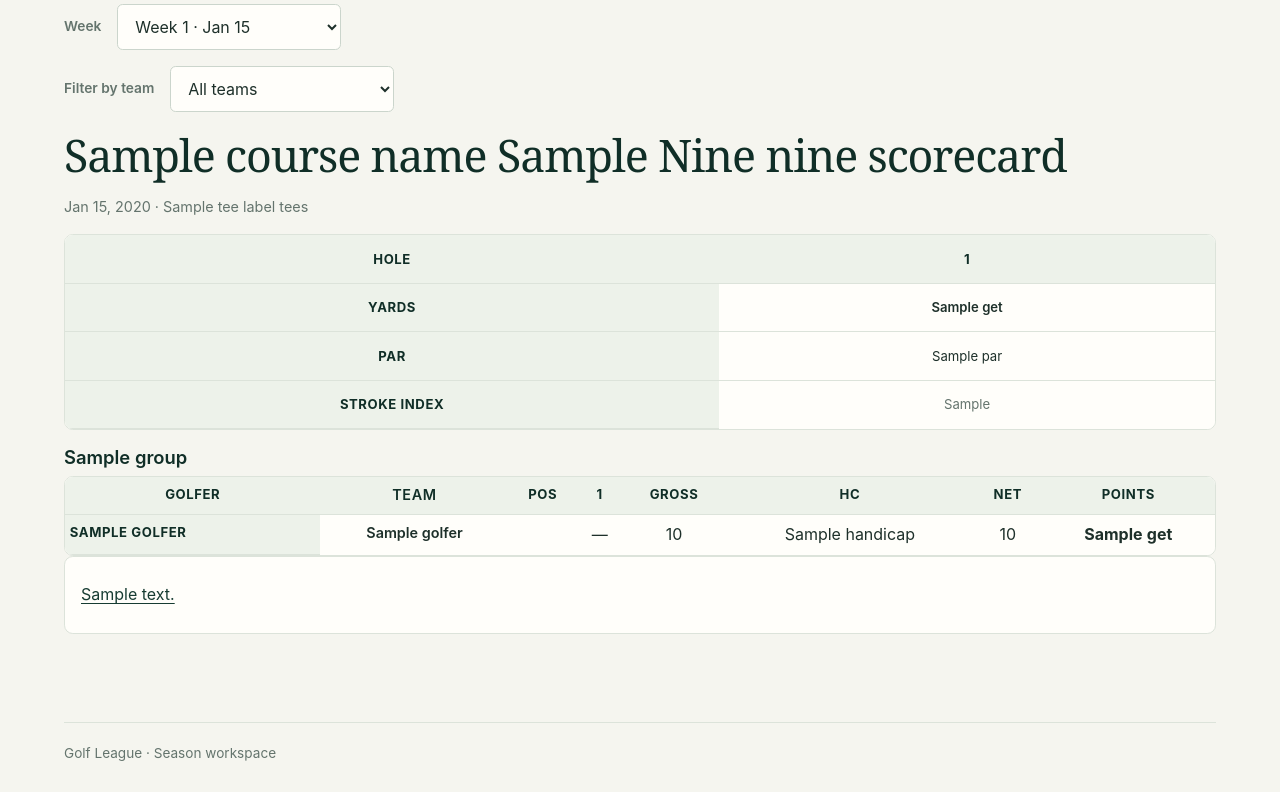
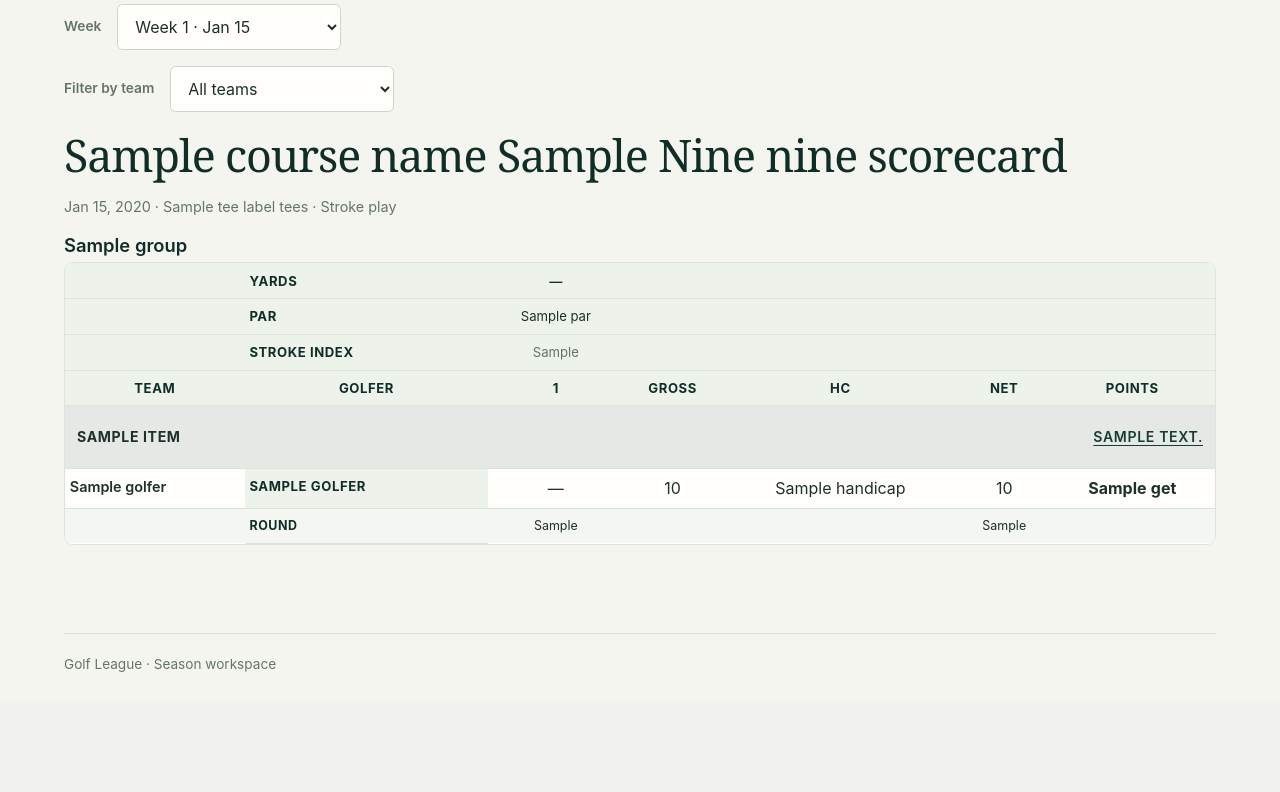
Before and after one commit to adhatcher-org/golf_league, a FastAPI app: template templates/player/scores/week.html in a window 1280 px wide. Shown: the part 354-1146 px from the top of the page. After the commit the page ends 1026 px from the top, so only its background shows below. Run offline with FastAPI, Linux system fonts and the light colour scheme; the template is opened without the code that fills it: most values are stand-ins (such as "Sample title", 1, 10 or a date in 2020); parts of the project's set-up code (start-up, migrations or seed data) failed here and were passed over.

Commit message:
Add scorecard edit links and pairing layout

```diff
--- a/static/app.css
+++ b/static/app.css
@@ -1842,12 +1842,25 @@ pre { max-width: 100%; overflow-x: auto; }
 .scorecard__header { margin: 0 0 1rem; }
 .scorecard__title { margin: 0 0 0.25rem; font-size: 1.5rem; font-weight: 600; }
 .scorecard__date { margin: 0; color: var(--muted); font-size: 0.9rem; }
-.scorecard__group { margin: 0 0 1.5rem; }
-.scorecard__group h3 { margin: 0 0 0.5rem; font-size: 1.15rem; font-weight: 600; }
-.scorecard__holes { margin: 0 0 1rem; }
-.scorecard__holes table { min-width: 18rem; }
-.scorecard__holes th,
-.scorecard__holes td { text-align: center; font-size: 0.82rem; }
+.scorecard__group { margin: 0 0 1rem; }
+.scorecard__group + .scorecard__group { margin-top: 2rem; }
+.scorecard__group h3 { margin: 0 0 0.4rem; font-size: 1.15rem; font-weight: 600; }
+.scorecard__meta-row th,
+.scorecard__meta-row td { background: var(--fairway-wash); text-align: center; font-size: 0.82rem; }
+.scorecard__sheet .scorecard__meta-row th { text-align: left; }
+.scorecard__pairing-heading th {
+    padding: 0.55rem 0.75rem;
+    background: #e5e8e4;
+    color: var(--ink);
+    font-size: 0.88rem;
+    text-align: left;
+}
+.scorecard__pairing-content { display: flex; align-items: center; justify-content: space-between; flex-wrap: wrap; gap: 0.5rem; }
+.scorecard__pairing-content a { font-weight: 600; }
+.scorecard__sheet .score-team { min-width: 6rem; text-align: left; white-space: normal; overflow-wrap: anywhere; }
+.scorecard__round th,
+.scorecard__round td { background: #f4f6f2; font-size: 0.78rem; }
+.scorecard__round th { text-align: left; }
 .score-yardage { font-variant-numeric: tabular-nums; font-weight: 600; }
 .score-par { font-variant-numeric: tabular-nums; }
 .score-stroke-index { color: var(--muted); font-size: 0.82rem; }
@@ -1856,7 +1869,4 @@ pre { max-width: 100%; overflow-x: auto; }
 
 @media (max-width: 720px) {
     .scorecard__title { font-size: 1.25rem; }
-    .scorecard__holes table { min-width: auto; }
-    .scorecard__holes th,
-    .scorecard__holes td { padding: 0.3rem 0.15rem; font-size: 0.72rem; }
-}
+}
--- a/templates/player/scores/week.html
+++ b/templates/player/scores/week.html
@@ -35,66 +35,38 @@
 <section class="scorecard" aria-labelledby="scorecard-title">
     <div class="scorecard__header">
         <h2 id="scorecard-title">{{ course_name }} {{ week.nine|title }} nine scorecard</h2>
-        <p class="scorecard__date">{{ week.play_date.strftime('%b %-d, %Y') }}{% if tee_label %} · {{ tee_label }} tees{% endif %}</p>
+        <p class="scorecard__date">{{ week.play_date.strftime('%b %-d, %Y') }}{% if tee_label %} · {{ tee_label }} tees{% endif %} · {{ 'Match play' if scoring_type == 'match_play' else 'Stroke play' }}</p>
     </div>
-
-    {% if hole_numbers %}
-    <div class="table-wrap scorecard__holes">
-        <table>
-            <thead>
-                <tr><th scope="col">Hole</th>{% for number in hole_numbers %}<th scope="col" class="score-hole">{{ number }}</th>{% endfor %}</tr>
-            </thead>
-            <tbody>
-                <tr>
-                    <th scope="row">Yards</th>
-                    {% for hole in holes %}<td class="score-yardage">{{ yards_by_number.get(hole.id, '—') }}</td>{% endfor %}
-                </tr>
-                <tr>
-                    <th scope="row">Par</th>
-                    {% for hole in holes %}<td class="score-par">{{ hole.par }}</td>{% endfor %}
-                </tr>
-                <tr>
-                    <th scope="row">Stroke index</th>
-                    {% for hole in holes %}<td class="score-stroke-index">{{ hole.stroke_index_9 }}</td>{% endfor %}
-                </tr>
-            </tbody>
-        </table>
-    </div>
-    {% endif %}
 
     {% for group in groups %}
     <section class="scorecard__group" aria-labelledby="group-title-{{ loop.index }}">
         <h3 id="group-title-{{ loop.index }}">{{ group.label }}</h3>
-        <div class="table-wrap score-grid score-grid--named">
+        <div class="table-wrap score-grid score-grid--named scorecard__sheet">
             <table>
                 <thead>
+                    <tr class="scorecard__meta-row"><td></td><th scope="row">Yards</th>{% for hole in holes %}<td class="score-yardage">{{ yards_by_hole.get(hole.id, '—') }}</td>{% endfor %}<td colspan="4"></td></tr>
+                    <tr class="scorecard__meta-row"><td></td><th scope="row">Par</th>{% for hole in holes %}<td class="score-par">{{ hole.par }}</td>{% endfor %}<td colspan="4"></td></tr>
+                    <tr class="scorecard__meta-row"><td></td><th scope="row">Stroke index</th>{% for hole in holes %}<td class="score-stroke-index">{{ hole.stroke_index_9 }}</td>{% endfor %}<td colspan="4"></td></tr>
                     <tr>
-                        <th scope="col">Golfer</th>
-                        <th scope="col" class="score-team">Team</th>
-                        <th scope="col" class="score-position">Pos</th>
+                        <th scope="col">Team</th><th scope="col">Golfer</th>
                         {% for number in hole_numbers %}<th scope="col" class="score-hole">{{ number }}</th>{% endfor %}
                         <th scope="col">Gross</th><th scope="col">HC</th><th scope="col">Net</th><th scope="col" class="score-points-header">Points</th>
                     </tr>
                 </thead>
-                <tbody>
-                    {% for item in group.matches %}
-                    {% set view = item.view %}
+                {% set scorecard_pairing = true %}
+                {% for item in group.matches %}
+                <tbody id="match-{{ item.match.player_match_id }}">
+                    <tr class="scorecard__pairing-heading"><th scope="rowgroup" colspan="{{ hole_numbers|length + 6 }}"><span class="scorecard__pairing-content"><span>{{ item.label }}</span>{% if item.link %}<a class="tap-link" aria-label="{{ item.link.text }} for {{ item.match.golfers[0].name }} and {{ item.match.golfers[1].name }}" href="{{ item.link.href }}">{{ item.link.text }}</a>{% endif %}</span></th></tr>
                     {% set points = item.points | default({}) %}
-                    {% for row in view.rows %}
+                    {% for row in item.view.rows %}
                     {% set golfer_points = points.get(row.golfer.golfer_id, '—') %}
                     {% include "scores/_match_scores.html" %}
                     {% endfor %}
-                    {% endfor %}
+                    <tr class="scorecard__round"><td></td><th scope="row" aria-label="{{ 'Round, first and second player hole points' if scoring_type == 'match_play' else 'Round, first player running net stroke lead' }}">Round</th>{% for number in hole_numbers %}<td>{{ item.round_cells[loop.index0] if item.round_cells is not none else '—' }}</td>{% endfor %}<td colspan="2"></td><td>{{ item.round_bonus if item.round_bonus is not none else '' }}</td><td></td></tr>
                 </tbody>
+                {% endfor %}
             </table>
         </div>
-        {% for item in group.matches %}
-        <div id="match-{{ item.match.player_match_id }}" class="score-match score-match__actions">
-            {% if item.link %}
-            <a class="tap-link" href="{{ item.link.href }}">{{ item.link.text }}</a>
-            {% endif %}
-        </div>
-        {% endfor %}
     </section>
     {% endfor %}
 </section>
--- a/templates/scores/_match_scores.html
+++ b/templates/scores/_match_scores.html
@@ -1,11 +1,16 @@
 <tr>
     {% set golfer_points = golfer_points | default('—') %}
+    {% if scorecard_pairing|default(false) %}
+    <td class="score-team score-team--{{ row.golfer.team_side }}">{{ row.golfer.team_name }}</td>
+    <th scope="row">{{ row.golfer.name }}{% if row.golfer.is_sub %} (sub){% endif %}</th>
+    {% else %}
     <th scope="row">{{ row.golfer.name }}{% if row.golfer.is_sub %} (sub){% endif %}</th>
     <td class="score-team score-team--{{ row.golfer.team_side }}">{{ row.golfer.team_name }}</td>
     <td class="score-position">{{ "ABCD"[row.golfer.position - 1] if row.golfer.position else "—" }}</td>
+    {% endif %}
     {% for number in hole_numbers %}<td class="score-hole">{{ row.golfer.strokes_by_hole.get(number, '—') }}</td>{% endfor %}
     <td>{% if row.golfer.total is not none %}{{ row.golfer.total }}{% else %}—{% endif %}</td>
     <td>{{ row.golfer.handicap if row.golfer.handicap is not none else '—' }}</td>
     <td>{% if row.golfer.total is not none and row.golfer.handicap is not none %}{{ row.golfer.total - row.golfer.handicap }}{% else %}—{% endif %}</td>
-    <td class="score-points">{{ golfer_points }}</td>
+    {% if scorecard_pairing|default(false) %}<td class="score-points">{{ golfer_points }}</td>{% endif %}
 </tr>
```
Also changed, not shown: golf_league/routers/player_scores.py (+66 -21 lines), templates/scores/_match_table.html (+8 -1 lines), tests/test_player_scores.py (+90 -1 lines).
